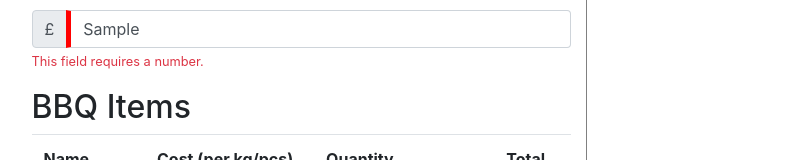
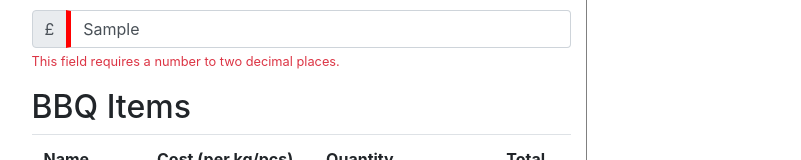
Before and after one commit to stuartleaver/seasons-of-serverless, an Angular app in the folder 04-a-big-barbecue/app/: page / in a window 1280 px wide. Both pictures are taken after typing "Sample", "Sample", "Sample" into the empty fields and a click on the button "Get cost breakdown". Shown: the part 921-1081 px from the top of the page, without its empty margins (54-855 px from the left). Built offline with nearby package versions, Linux system fonts and the light colour scheme.

Commit message:
Validation fix
Made changes to the validation on two of the input fields.

```diff
--- a/04-a-big-barbecue/app/src/app/components/big-barbecue/big-barbecue.component.html
+++ b/04-a-big-barbecue/app/src/app/components/big-barbecue/big-barbecue.component.html
@@ -16,7 +16,7 @@
                         <input type="text" class="form-control" formControlName="guests" placeholder="No. of guests" aria-label="Guests" aria-describedby="guests" [ngClass]="displayFieldCss('guests')">
                     </div>
                     <div *ngIf="barbequeForm.get('guests').invalid && barbequeForm.get('guests').errors && (barbequeForm.get('guests').dirty || barbequeForm.get('guests').touched)">
-                        <small class="text-danger" *ngIf="barbequeForm.get('guests').errors?.pattern || barbequeForm.get('guests').hasError('required')">This field requires a number.</small>
+                        <small class="text-danger" *ngIf="barbequeForm.get('guests').errors?.pattern || barbequeForm.get('guests').hasError('required')">This field requires a whole number.</small>
                     </div>
                 </div>
                 <div class="form-group mb-3">
@@ -28,7 +28,7 @@
                         <input type="text" class="form-control" formControlName="budget" placeholder="Budget" aria-label="Budget" aria-describedby="budget" [ngClass]="displayFieldCss('budget')">
                     </div>
                     <div *ngIf="barbequeForm.get('budget').invalid && barbequeForm.get('budget').errors && (barbequeForm.get('budget').dirty || barbequeForm.get('budget').touched)">
-                        <small class="text-danger" *ngIf="barbequeForm.get('budget').errors?.pattern || barbequeForm.get('budget').hasError('required')">This field requires a number.</small>
+                        <small class="text-danger" *ngIf="barbequeForm.get('budget').errors?.pattern || barbequeForm.get('budget').hasError('required')">This field requires a number to two decimal places.</small>
                     </div>
                 </div>
                 <h2>BBQ Items</h2>
--- a/04-a-big-barbecue/app/src/app/components/big-barbecue/big-barbecue.component.ts
+++ b/04-a-big-barbecue/app/src/app/components/big-barbecue/big-barbecue.component.ts
@@ -38,7 +38,7 @@ export class BigBarbecueComponent implements OnInit {
     this.barbequeForm = this.formBuilder.group({
       name: ['', Validators.required ],
       guests: [, [Validators.required, Validators.pattern("^[0-9]*$")] ],
-      budget: [, [Validators.required, Validators.pattern("^[0-9]*$")] ],
+      budget: [, [Validators.required, Validators.pattern("[0-9]+(\.[0-9][0-9]?)?")] ],
       barbecueItems: this.barbecueItemGroups,
     });
   }
```
